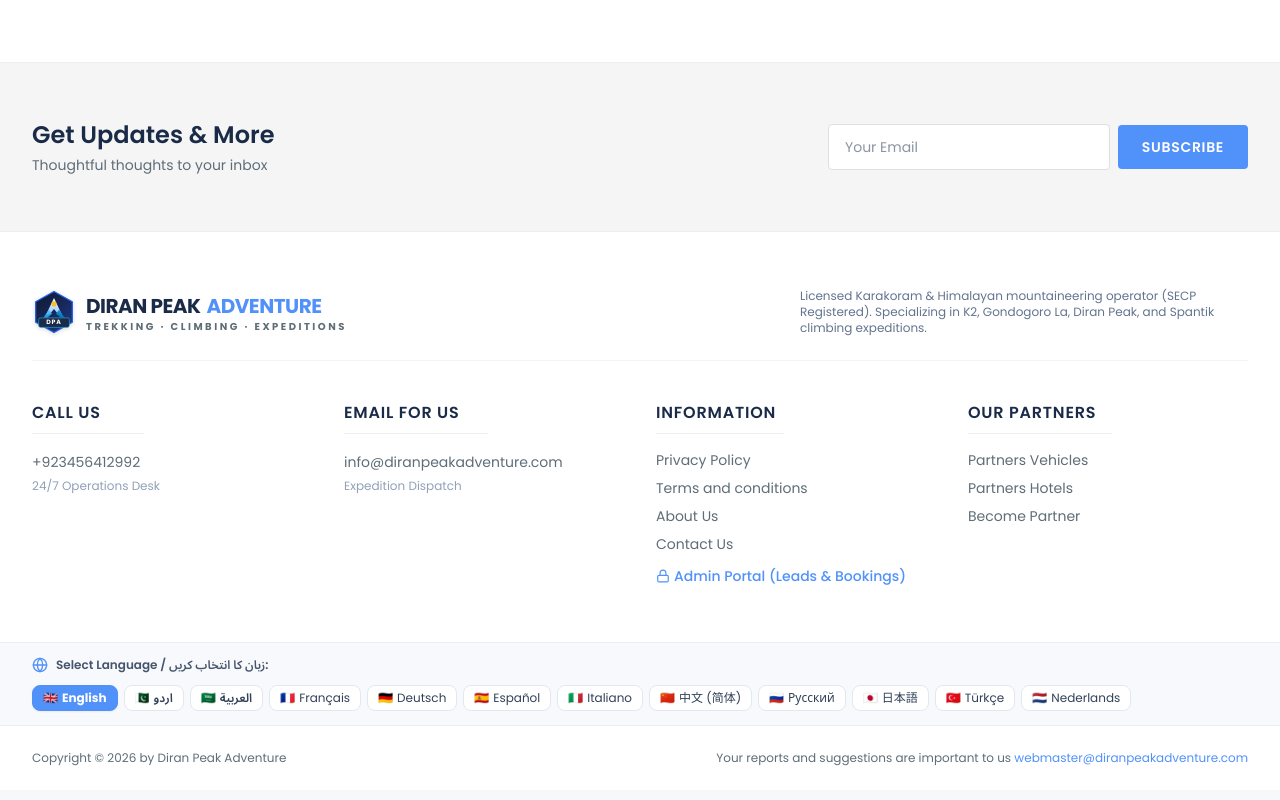
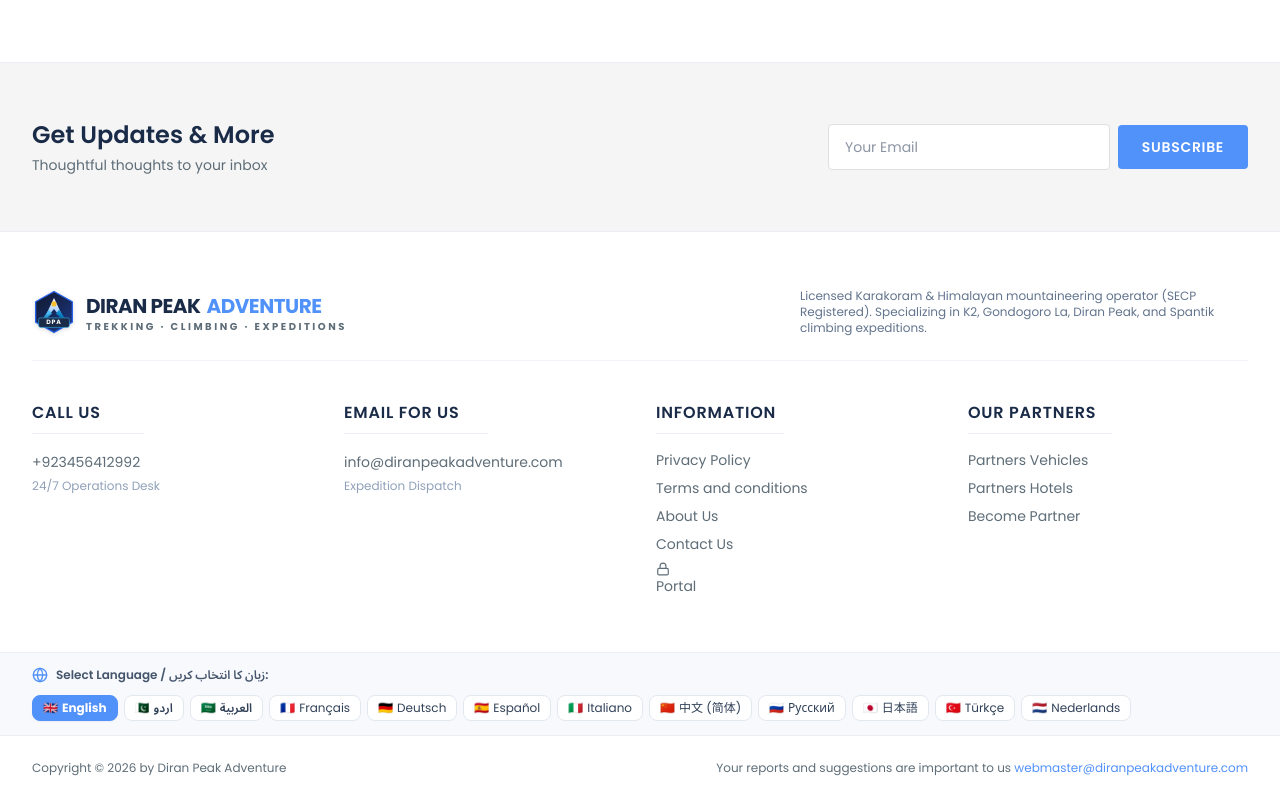
Before and after one commit to msashigri/diranpeak.github.io, a React (Vite) app: page / in a window 1280 px wide. Shown: the part 6828-7628 px from the top of the page. Built offline with nearby package versions, Linux system fonts and the light colour scheme; a web font is replaced by a local one.

Commit message:
Update Footer.tsx

```diff
--- a/src/components/Footer.tsx
+++ b/src/components/Footer.tsx
@@ -149,10 +149,10 @@
                   </button>
                   <button
                     onClick={() => onNavigate('admin')}
-                    className="text-left text-[#5191fa] font-medium hover:underline flex items-center gap-1 cursor-pointer pt-1"
+                    className="text-left hover:text-[#5191fa] transition-colors cursor-pointer"
                   >
                     <Lock className="w-3.5 h-3.5" />
-                    <span>Admin Portal (Leads &amp; Bookings)</span>
+                    <span>Portal</span>
                   </button>
                 </div>
               </div>
```
